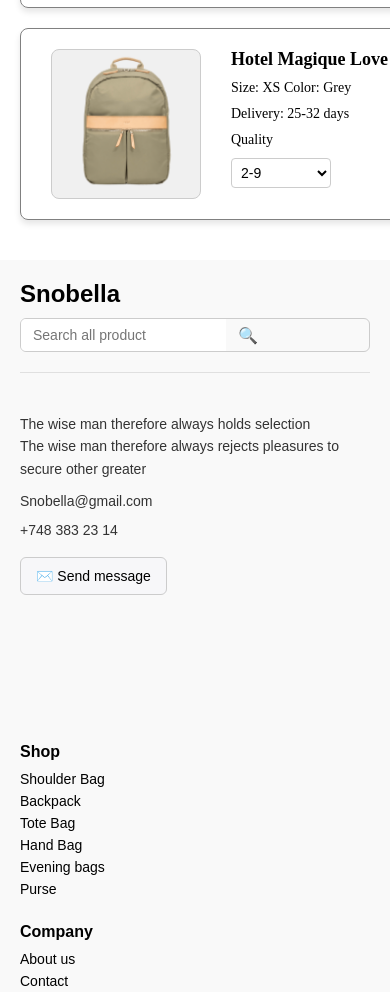
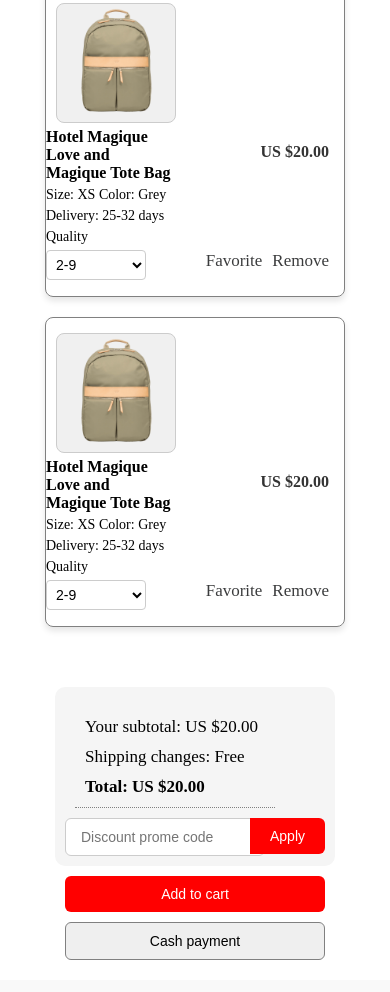
Before and after one commit to nargiiziii/JavaScript_Project, a plain HTML site: page basket.html in a window 390 px wide. Shown: the part 533-1525 px from the top of the page. Drawn offline with Linux system fonts and the light colour scheme.

Commit message:
basket html css is ready

```diff
--- a/assets/css/basket.css
+++ b/assets/css/basket.css
@@ -1,8 +1,8 @@
-html, body {
+html,
+body {
   max-width: 100%;
   overflow-x: hidden;
 }
-
 
 header {
   height: 160px;
@@ -114,8 +114,19 @@ header .second-head-area nav {
   }
 }
 
+/* MAIN */
 
-/* MAIN */
+main {
+  display: flex;
+  justify-content: center;
+  gap: 20px;
+}
+
+h2 {
+  text-align: center;
+  padding: 20px;
+  font-size: 35px;
+}
 
 /* LEFT SIDE */
 .left-side {
@@ -217,17 +228,240 @@ header .second-head-area nav {
   outline: none;
 }
 
-
-
-
 /* RIGHT SIDE */
 
+.right-side {
+  width: 400px;
+  display: flex;
+  justify-content: start;
+  flex-direction: column;
+  align-items: start;
+  padding: 20px;
+}
 
+.right-side .gray-area {
+  background-color: #f5f5f5;
+  padding: 20px;
+  border-radius: 10px;
+  width: 100%;
+}
 
+.right-side .apply-area {
+  display: flex;
+  justify-content: center;
+  flex-direction: column;
+  gap: 10px;
+  border-bottom: 1px dotted gray;
+  width: 200px;
+  padding: 10px;
+  margin: 10px;
+}
 
+.right-side .apply-area p {
+  font-size: 17px;
+  font-weight: 500;
+}
 
+.right-side .input-area {
+  position: relative;
+}
 
+.right-side .input-area input {
+  padding: 10px 15px;
+  border: 1px solid #ccc;
+  border-radius: 6px;
+  font-size: 14px;
+  width: 250px;
+  outline: none;
+}
 
+.input-area button {
+  padding: 10px 20px;
+  background-color: red;
+  color: #fff;
+  border: none;
+  border-radius: 0 6px 6px 0;
+  font-size: 14px;
+  cursor: pointer;
+  position: absolute;
+  right: 0px;
+}
+
+.input-area button:hover {
+  background-color: rgb(249, 74, 74);
+}
+
+.right-side .buttons {
+  padding: 10px;
+  display: flex;
+  flex-direction: column;
+  gap: 10px;
+  width: 100%;
+}
+
+.right-side .cart,
+.right-side .payment {
+  padding: 10px 16px;
+  border: none;
+  font-size: 14px;
+  cursor: pointer;
+  border-radius: 6px;
+  transition: background-color 0.3s ease;
+}
+
+.right-side .cart {
+  background-color: red;
+  color: #fff;
+}
+
+.right-side .payment {
+  border: 1px solid gray;
+  color: #000;
+}
+
+@media screen and (min-width: 868px) and (max-width: 1188px) {
+  main {
+    gap: 0px;
+  }
+
+  .left-side .cards .card {
+    padding: 10px 0;
+    width: 500px;
+  }
+
+  .left-side .card img {
+    width: 120px;
+    height: 120px;
+    margin: 0 10px;
+  }
+
+  .left-side .card .card-info .left-info {
+    gap: 0px;
+  }
+
+  .left-side .card .card-info .left-info h3.title {
+    font-size: 16px;
+  }
+
+  .left-side .card .card-info .right-info {
+    padding: 15px;
+  }
+
+  .left-side .card .card-info .right-info .price {
+    font-size: 16px;
+  }
+
+  .right-side {
+    width: 300px;
+    padding: 10px;
+  }
+
+  .right-side .gray-area {
+    padding: 10px;
+  }
+
+  .right-side .input-area input {
+    width: 200px;
+  }
+}
+
+@media screen and (min-width: 625px) and (max-width: 868px) {
+    main {
+        gap: 10px;
+        flex-direction: column;
+        align-items: center;
+      }
+
+      .left-side .cards .card {
+        padding: 10px 0;
+        width: 500px;
+      }
+
+      .left-side .card img {
+        width: 120px;
+        height: 120px;
+        margin: 0 10px;
+      }
+
+      .left-side .card .card-info .left-info {
+        gap: 0px;
+      }
+
+      .left-side .card .card-info .left-info h3.title {
+        font-size: 16px;
+      }
+
+      .left-side .card .card-info .right-info {
+        padding: 15px;
+      }
+
+      .left-side .card .card-info .right-info .price {
+        font-size: 16px;
+      }
+
+      .right-side {
+        width: 300px;
+        padding: 10px;
+      }
+
+      .right-side .gray-area {
+        padding: 10px;
+      }
+
+      .right-side .input-area input {
+        width: 200px;
+      }
+}
+
+@media screen and (max-width: 625px) {
+    main {
+        gap: 10px;
+        flex-direction: column;
+        align-items: center;
+      }
+
+      .left-side .cards .card {
+        padding: 10px 0;
+        width: 300px;
+        flex-direction: column;
+      }
+
+      .left-side .card img {
+        width: 120px;
+        height: 120px;
+        margin: 5px 10px;
+      }
+
+      .left-side .card .card-info .left-info {
+        gap: 5px;
+      }
+
+      .left-side .card .card-info .left-info h3.title {
+        font-size: 16px;
+      }
+
+      .left-side .card .card-info .right-info {
+        padding: 15px;
+        gap: 90px;
+    }
+
+      .left-side .card .card-info .right-info .price {
+        font-size: 16px;
+      }
+
+      .right-side {
+        width: 300px;
+        padding: 10px;
+      }
+
+      .right-side .gray-area {
+        padding: 10px;
+      }
+
+      .right-side .input-area input {
+        width: 200px;
+      }
+}
 
 /* FOOTER */
 
--- a/basket.html
+++ b/basket.html
@@ -55,10 +55,8 @@
 
         </div>
     </header>
-
+    <h2>Shopping bag</h2>
     <main>
-
-        <h2>Shopping bag</h2>
 
         <div class="left-side">
 
@@ -151,19 +149,26 @@
             </div>
 
 
-
-
         </div>
 
         <div class="right-side">
 
-            <div class="apply-area">
-                <div class="left-info">
+            <div class="gray-area">
+                <div class="apply-area">
+                    <p>Your subtotal: US $20.00</p>
+                    <p>Shipping changes: Free</p>
+                    <p><strong>Total: US $20.00</strong></p>
+                </div>
 
+                <div class="input-area">
+                    <input type="text" placeholder="Discount prome code">
+                    <button>Apply</button>
                 </div>
-                <div class="right-info">
+            </div>
 
-                </div>
+            <div class="buttons">
+                <button class="cart">Add to cart</button>
+                <button class="payment">Cash payment</button>
             </div>
 
         </div>
```
Lines whose indentation alone changed are shown as unchanged.
